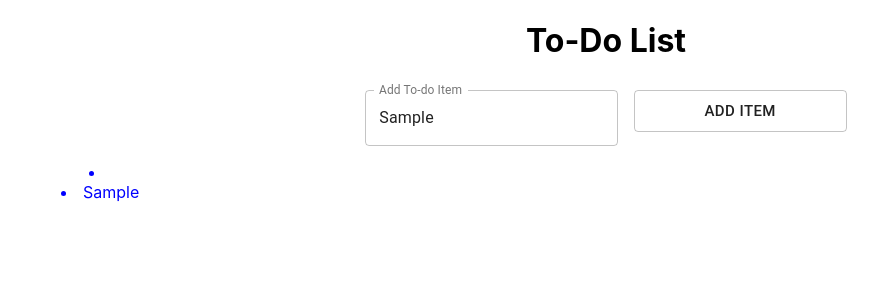
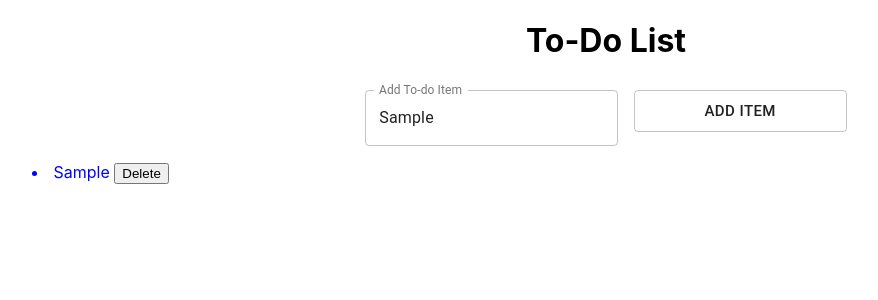
Before and after one commit to 2021-IBM-Accelerate-SW-Track/lab-1-team-27, a React (Create React App) app: page / in a window 1280 px wide. Both pictures are taken after typing "Sample" into the empty fields and a click on the button "ADD ITEM". Shown: the top 300 px of the page, without its empty margins (34-912 px from the left). Built offline with nearby package versions, Linux system fonts and the light colour scheme.

Commit message:
Added delete button - doesnt work yet

```diff
--- a/src/component/body/body.js
+++ b/src/component/body/body.js
@@ -16,10 +16,15 @@ const useStyles = makeStyles((theme) => ({
 
 export default function BasicTextFields() {
 
-  const[myList, setMyList] = useState([""]); //trying out the map function
+  const[myList, setMyList] = useState([]); //trying out the map function
+
   const listItems = myList.map((item)=>
-  <li>{item}</li>
+  <li>{item} <button type="button" onClick={handleDelete(item)}>Delete</button></li>
   );
+  function handleDelete(item) {
+    const newList =  myList.filter(value => value != item);
+    console.log(newList);
+  }
 
   const divStyle = {color: 'blue', font: 'Courier New'};
   const classes = useStyles();
@@ -28,9 +33,7 @@ export default function BasicTextFields() {
 
   const handleSubmit = (i) => {
    i.preventDefault()
-   if(value){ //I think this is where you can validate duplicate entries
-        console.log(myList)
-
+   if(value !== ""){ //I think this is where you can validate duplicate entries
         setMyList(myList.concat([value]));
     }
 
```
